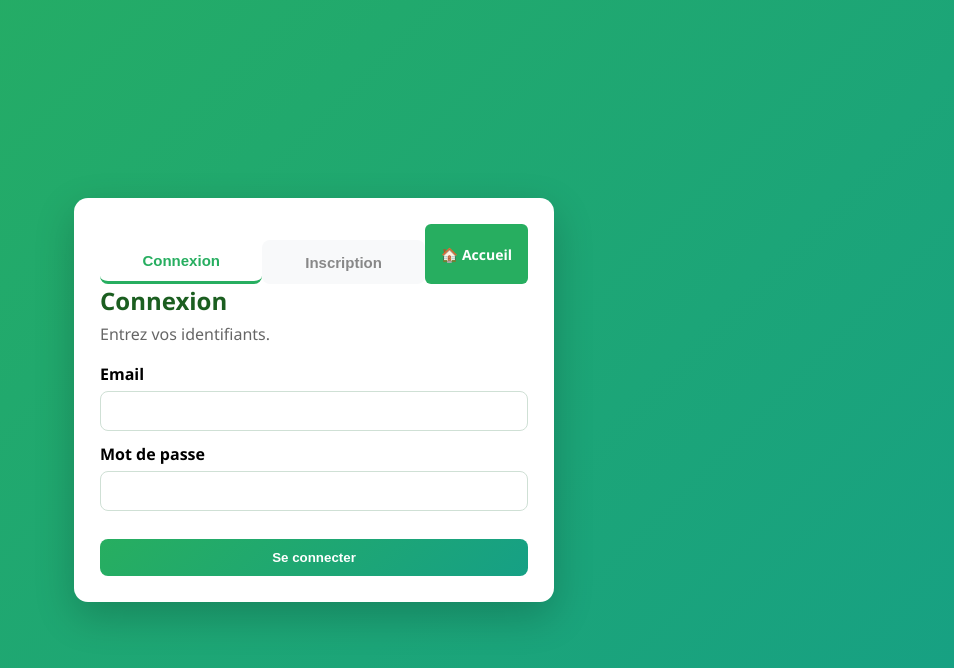
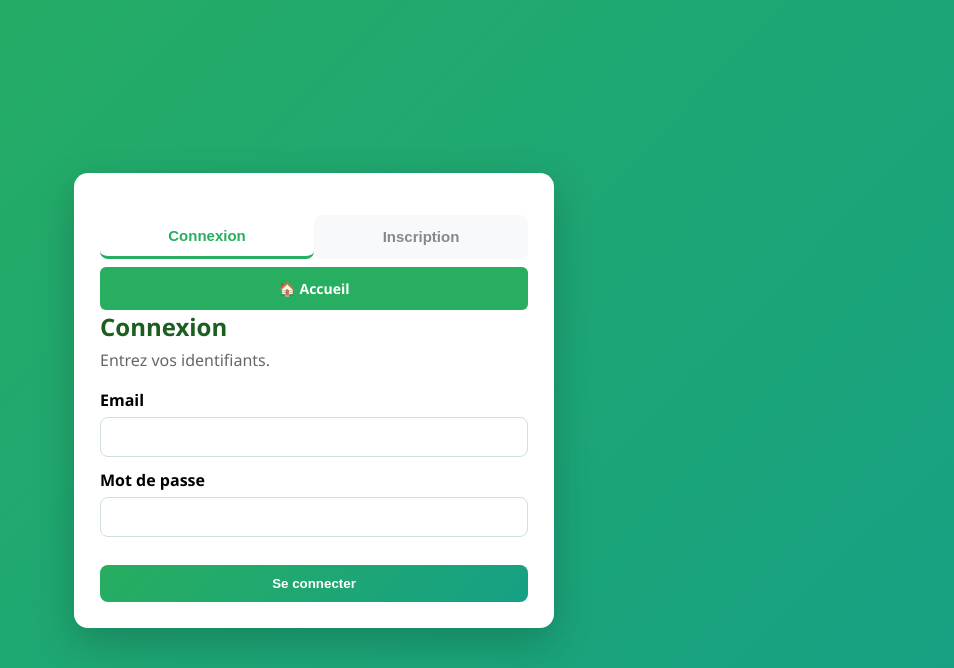
Before and after one commit to youssefchaabane/projet-web-les-visionnaires, a PHP site: page /view/login.php in a window 1280 px wide. Shown: the top 668 px of the page, without its empty margins (326-1280 px from the left). Run offline with PHP 8.4, Linux system fonts and the light colour scheme.

Commit message:
des autres nouveaux partie 3

```diff
--- a/view/login.php
+++ b/view/login.php
@@ -157,8 +157,13 @@ if ($_SERVER['REQUEST_METHOD'] === 'POST') {
             color: #27ae60;
             border-bottom: 3px solid #27ae60;
         }
+        .home-container {
+            display: flex;
+            margin-top: 8px;
+        }
         .home-btn {
-            padding: 12px 16px;
+            flex: 1;
+            padding: 12px;
             background: #27ae60;
             color: white;
             text-decoration: none;
@@ -168,6 +173,7 @@ if ($_SERVER['REQUEST_METHOD'] === 'POST') {
             transition: all .25s;
             display: flex;
             align-items: center;
+            justify-content: center;
             gap: 6px;
         }
         .home-btn:hover {
@@ -232,6 +238,8 @@ if ($_SERVER['REQUEST_METHOD'] === 'POST') {
     <div class="tabs">
         <button class="tab <?php echo $activeTab === 'login' ? 'active' : ''; ?>" id="tab-login" onclick="switchTab('login')">Connexion</button>
         <button class="tab <?php echo $activeTab === 'register' ? 'active' : ''; ?>" id="tab-register" onclick="switchTab('register')">Inscription</button>
+    </div>
+    <div class="home-container">
         <a href="<?php echo app_base_from_script(); ?>" class="home-btn">🏠 Accueil</a>
     </div>
     <div class="form-panel <?php echo $activeTab === 'login' ? 'active' : ''; ?>" id="panel-login">
```
